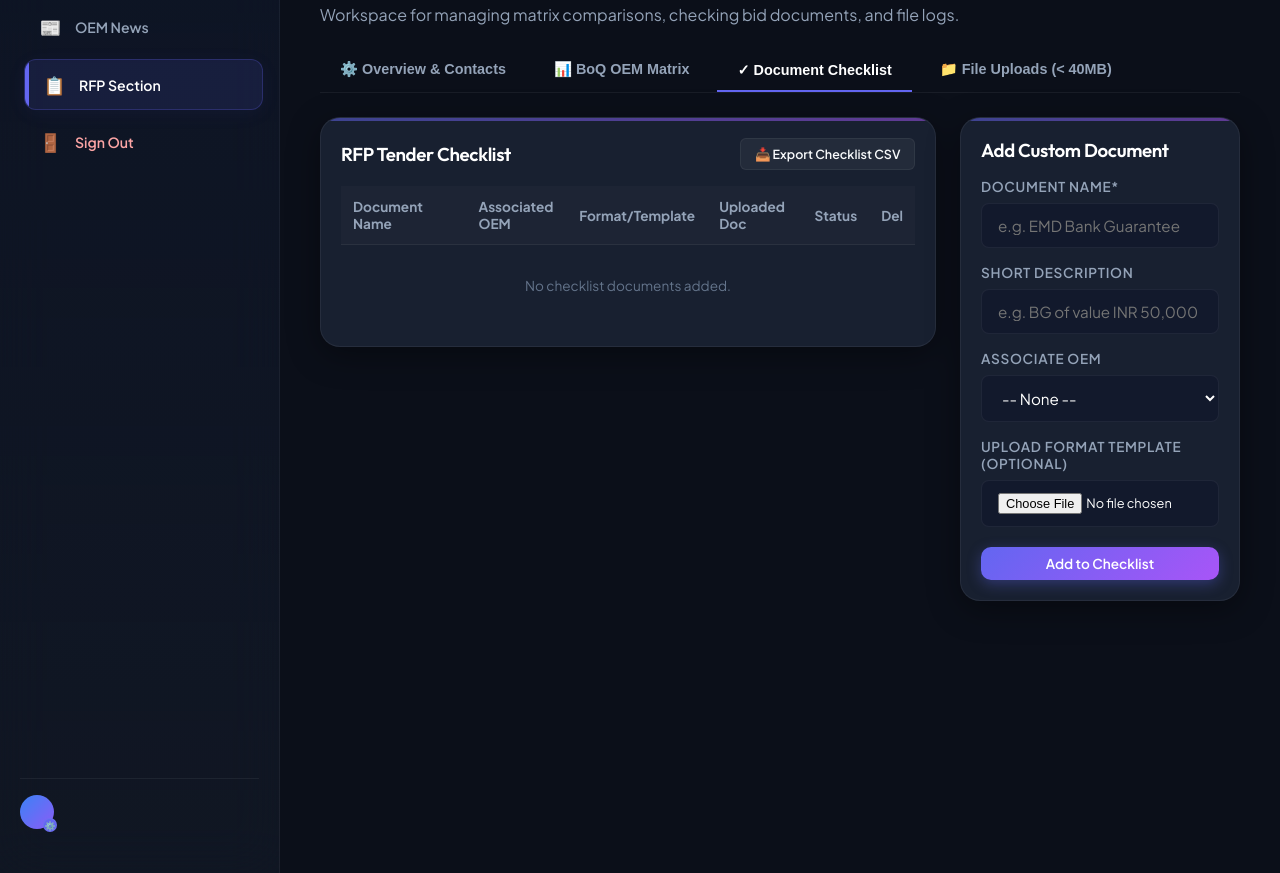
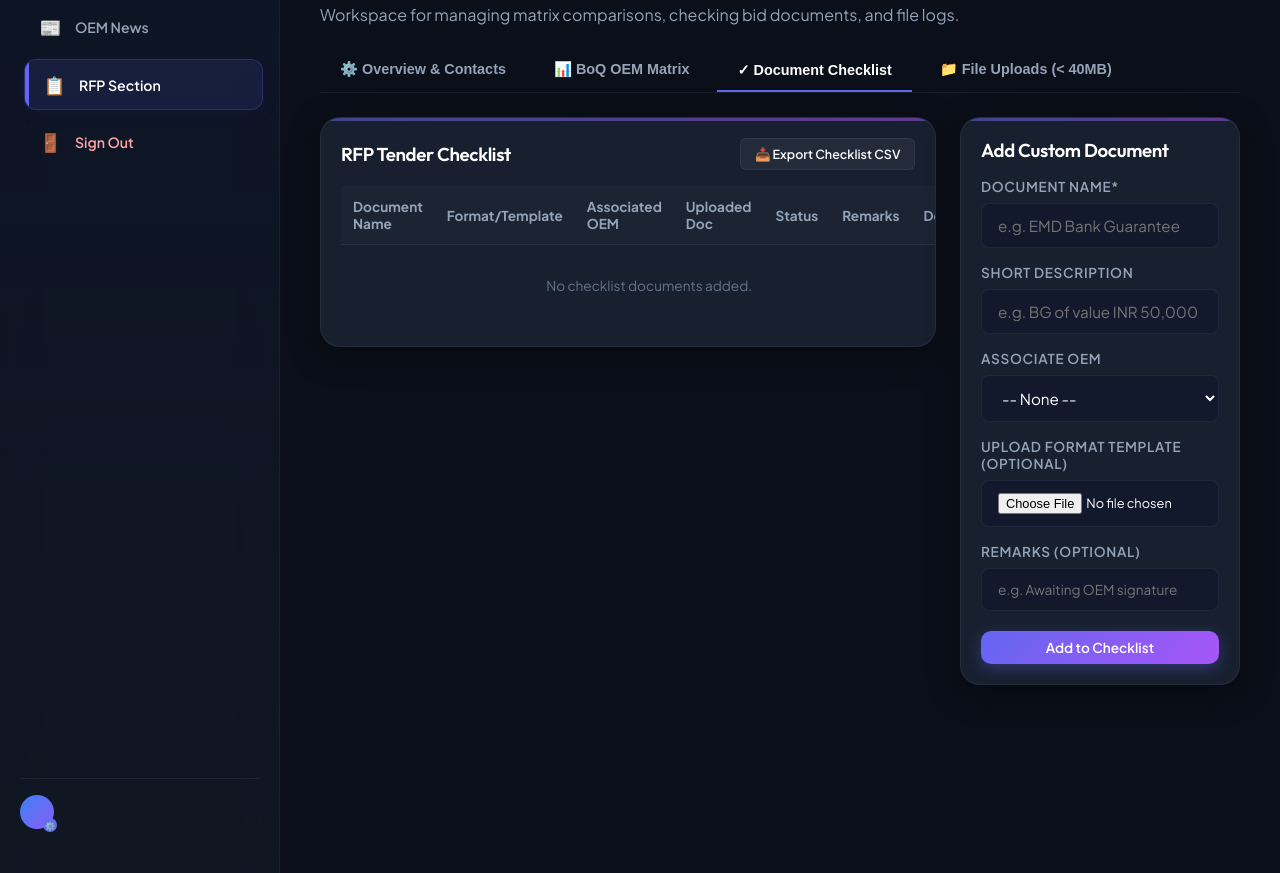
Before and after one commit to metamazetech/oem-partner-directory, a Flask app: template templates/rfp_detail.html in a window 1280 px wide, after a click on "✓ Document Checklist". Shown: the part 129-1002 px from the top of the page. Run offline with Flask 3, Linux system fonts and the light colour scheme; the template is opened without the code that fills it, so the values that code supplies are empty; data comes from the database, SQL or seed files in the repository.

Commit message:
Support Remarks column inside RFP Tender Checklist table UI, AJAX handler and CSV exports

```diff
--- a/app.py
+++ b/app.py
@@ -2784,6 +2784,7 @@ def rfp_checklist_add(rfp_id):
     doc_description = request.form.get('doc_description', '').strip()
     oem_name = request.form.get('oem_name', '').strip()
     format_file = request.files.get('format_file')
+    remarks = request.form.get('remarks', '').strip()
 
     if not doc_name:
         flash("Document Name is required.", "error")
@@ -2807,9 +2808,9 @@ def rfp_checklist_add(rfp_id):
     conn = database.get_db_connection()
     try:
         conn.execute("""
-            INSERT INTO rfp_checklist (rfp_id, doc_name, doc_description, oem_name, format_file)
-            VALUES (?, ?, ?, ?, ?)
-        """, (rfp_id, doc_name, doc_description, oem_name or None, format_file_path))
+            INSERT INTO rfp_checklist (rfp_id, doc_name, doc_description, oem_name, format_file, remarks)
+            VALUES (?, ?, ?, ?, ?, ?)
+        """, (rfp_id, doc_name, doc_description, oem_name or None, format_file_path, remarks or None))
         conn.commit()
         flash(f"Checklist item '{doc_name}' added successfully.", "success")
     except Exception as e:
@@ -2938,6 +2939,20 @@ def rfp_checklist_update_oem(rfp_id, item_id):
     finally:
         conn.close()
 
+@app.route('/rfps/<int:rfp_id>/checklist/<int:item_id>/update-remarks', methods=['POST'])
+@login_required
+def rfp_checklist_update_remarks(rfp_id, item_id):
+    remarks = request.form.get('remarks', '').strip()
+    conn = database.get_db_connection()
+    try:
+        conn.execute("UPDATE rfp_checklist SET remarks = ? WHERE id = ? AND rfp_id = ?", (remarks or None, item_id, rfp_id))
+        conn.commit()
+        return jsonify({"status": "success", "message": "Remarks updated."})
+    except Exception as e:
+        return jsonify({"status": "error", "message": str(e)}), 500
+    finally:
+        conn.close()
+
 @app.route('/rfps/<int:rfp_id>/checklist/<int:item_id>/delete-doc', methods=['POST'])
 @login_required
 def rfp_checklist_delete_doc(rfp_id, item_id):
@@ -2993,7 +3008,8 @@ def rfp_export_checklist_csv(rfp_id):
         'Associated OEM',
         'Submission Status',
         'Format Template Path',
-        'Uploaded Document Path'
+        'Uploaded Document Path',
+        'Remarks'
     ])
 
     for item in items:
@@ -3007,7 +3023,8 @@ def rfp_export_checklist_csv(rfp_id):
             oem,
             item['status'],
             format_file,
-            uploaded_file
+            uploaded_file,
+            item['remarks'] or ''
         ])
 
     csv_data = output.getvalue()
--- a/database.py
+++ b/database.py
@@ -224,6 +224,7 @@ def init_db():
         oem_name TEXT,
         format_file TEXT,
         uploaded_file TEXT,
+        remarks TEXT,
         FOREIGN KEY (rfp_id) REFERENCES rfps(id) ON DELETE CASCADE
     )
     ''')
@@ -249,7 +250,7 @@ def init_db():
         pass
 
     # Add rfp_checklist columns safety migration block
-    for col in [('oem_name', 'TEXT'), ('format_file', 'TEXT'), ('uploaded_file', 'TEXT')]:
+    for col in [('oem_name', 'TEXT'), ('format_file', 'TEXT'), ('uploaded_file', 'TEXT'), ('remarks', 'TEXT')]:
         try:
             cursor.execute(f"ALTER TABLE rfp_checklist ADD COLUMN {col[0]} {col[1]}")
         except sqlite3.OperationalError:
--- a/templates/rfp_detail.html
+++ b/templates/rfp_detail.html
@@ -276,12 +276,13 @@
                         <table style="width: 100%; border-collapse: collapse; text-align: left; font-size: 0.85rem;">
                             <thead>
                                 <tr style="background: rgba(255,255,255,0.02); border-bottom: 1px solid var(--border-glass);">
-                                    <th style="padding: 0.75rem; color: var(--text-secondary); font-weight: 700; width: 30%;">Document Name</th>
-                                    <th style="padding: 0.75rem; color: var(--text-secondary); font-weight: 700; width: 18%;">Associated OEM</th>
-                                    <th style="padding: 0.75rem; color: var(--text-secondary); font-weight: 700; width: 18%;">Format/Template</th>
-                                    <th style="padding: 0.75rem; color: var(--text-secondary); font-weight: 700; width: 18%;">Uploaded Doc</th>
+                                    <th style="padding: 0.75rem; color: var(--text-secondary); font-weight: 700; width: 24%;">Document Name</th>
+                                    <th style="padding: 0.75rem; color: var(--text-secondary); font-weight: 700; width: 15%;">Format/Template</th>
+                                    <th style="padding: 0.75rem; color: var(--text-secondary); font-weight: 700; width: 15%;">Associated OEM</th>
+                                    <th style="padding: 0.75rem; color: var(--text-secondary); font-weight: 700; width: 15%;">Uploaded Doc</th>
                                     <th style="padding: 0.75rem; color: var(--text-secondary); font-weight: 700; width: 10%; text-align: center;">Status</th>
-                                    <th style="padding: 0.75rem; color: var(--text-secondary); font-weight: 700; width: 6%; text-align: right;">Del</th>
+                                    <th style="padding: 0.75rem; color: var(--text-secondary); font-weight: 700; width: 17%;">Remarks</th>
+                                    <th style="padding: 0.75rem; color: var(--text-secondary); font-weight: 700; width: 4%; text-align: right;">Del</th>
                                 </tr>
                             </thead>
                             <tbody>
@@ -291,14 +292,6 @@
                                             <td style="padding: 0.75rem;">
                                                 <div style="font-weight: 700; color: white; margin-bottom: 0.15rem;">{{ item['doc_name'] }}</div>
                                                 <div style="color: var(--text-secondary); font-size: 0.75rem;">{{ item['doc_description'] }}</div>
-                                            </td>
-                                            <td style="padding: 0.75rem;">
-                                                <select onchange="updateChecklistOem({{ item['id'] }}, this.value)" class="form-control" style="font-size: 0.75rem; padding: 0.25rem; background: rgba(15,23,42,0.6); color: white; border: 1px solid var(--border-glass); border-radius: 4px; width: 100%;">
-                                                    <option value="">-- None --</option>
-                                                    {% for oem in directory_oems %}
-                                                        <option value="{{ oem }}" {% if item['oem_name'] == oem %}selected{% endif %}>{{ oem }}</option>
-                                                    {% endfor %}
-                                                </select>
                                             </td>
                                             <td style="padding: 0.75rem;">
                                                 {% if item['format_file'] %}
@@ -314,6 +307,14 @@
                                                         <button type="button" onclick="document.getElementById('format-file-{{ item['id'] }}').click()" class="btn btn-secondary btn-sm" style="font-size: 0.7rem; padding: 0.25rem 0.5rem; background: transparent; border-color: rgba(255,255,255,0.15); color: var(--text-secondary);">📁 Upload format</button>
                                                     </form>
                                                 {% endif %}
+                                            </td>
+                                            <td style="padding: 0.75rem;">
+                                                <select onchange="updateChecklistOem({{ item['id'] }}, this.value)" class="form-control" style="font-size: 0.75rem; padding: 0.25rem; background: rgba(15,23,42,0.6); color: white; border: 1px solid var(--border-glass); border-radius: 4px; width: 100%;">
+                                                    <option value="">-- None --</option>
+                                                    {% for oem in directory_oems %}
+                                                        <option value="{{ oem }}" {% if item['oem_name'] == oem %}selected{% endif %}>{{ oem }}</option>
+                                                    {% endfor %}
+                                                </select>
                                             </td>
                                             <td style="padding: 0.75rem;">
                                                 {% if item['uploaded_file'] %}
@@ -337,6 +338,9 @@
                                                     {{ item['status'] }}
                                                 </button>
                                             </td>
+                                            <td style="padding: 0.75rem;">
+                                                <input type="text" onblur="updateChecklistRemarks({{ item['id'] }}, this.value)" class="form-control" value="{{ item['remarks'] or '' }}" placeholder="Remarks..." style="font-size: 0.75rem; padding: 0.25rem 0.5rem; background: rgba(255,255,255,0.02); border: 1px solid var(--border-glass); color: white; border-radius: 4px; width: 100%;">
+                                            </td>
                                             <td style="padding: 0.75rem; text-align: right;">
                                                 <form action="{{ url_for('rfp_checklist_delete', rfp_id=rfp['id'], item_id=item['id']) }}" method="POST" style="margin: 0;">
                                                     <button type="submit" style="background: none; border: none; color: #f87171; cursor: pointer; font-size: 1rem;">🗑️</button>
@@ -346,7 +350,7 @@
                                     {% endfor %}
                                 {% else %}
                                     <tr>
-                                        <td colspan="6" style="padding: 2rem; text-align: center; color: var(--text-muted);">No checklist documents added.</td>
+                                        <td colspan="7" style="padding: 2rem; text-align: center; color: var(--text-muted);">No checklist documents added.</td>
                                     </tr>
                                 {% endif %}
                             </tbody>
@@ -374,9 +378,13 @@
                                     {% endfor %}
                                 </select>
                             </div>
-                            <div class="form-group" style="margin-bottom: 1.25rem;">
+                            <div class="form-group" style="margin-bottom: 1rem;">
                                 <label class="form-label" for="format_file_input">Upload Format Template (Optional)</label>
                                 <input type="file" id="format_file_input" name="format_file" class="form-control" style="background: rgba(15,23,42,0.6); color: white; font-size: 0.8rem;">
+                            </div>
+                            <div class="form-group" style="margin-bottom: 1.25rem;">
+                                <label class="form-label" for="remarks_input">Remarks (Optional)</label>
+                                <input type="text" id="remarks_input" name="remarks" class="form-control" placeholder="e.g. Awaiting OEM signature" style="background: rgba(15,23,42,0.6); color: white; font-size: 0.85rem;">
                             </div>
                             <button type="submit" class="btn btn-primary" style="width: 100%; padding: 0.5rem; font-size: 0.85rem;">Add to Checklist</button>
                         </form>
@@ -806,6 +814,26 @@
             });
         }
 
+        function updateChecklistRemarks(itemId, remarks) {
+            const formData = new FormData();
+            formData.append('remarks', remarks);
+
+            fetch(`/rfps/${window.RFP_ID}/checklist/${itemId}/update-remarks`, {
+                method: 'POST',
+                body: formData
+            })
+            .then(res => res.json())
+            .then(data => {
+                if (data.status !== 'success') {
+                    alert('Error updating remarks: ' + data.message);
+                }
+            })
+            .catch(err => {
+                console.error(err);
+                alert('Error updating checklist remarks.');
+            });
+        }
+
         function viewDocument(fileUrl, fileType, title) {
             document.getElementById('doc-viewer-title').innerText = '👁️ Viewing: ' + title;
             const container = document.getElementById('doc-viewer-body');
```
Also changed, not shown: test_portal.py (+13 -3 lines), 1 other file.
